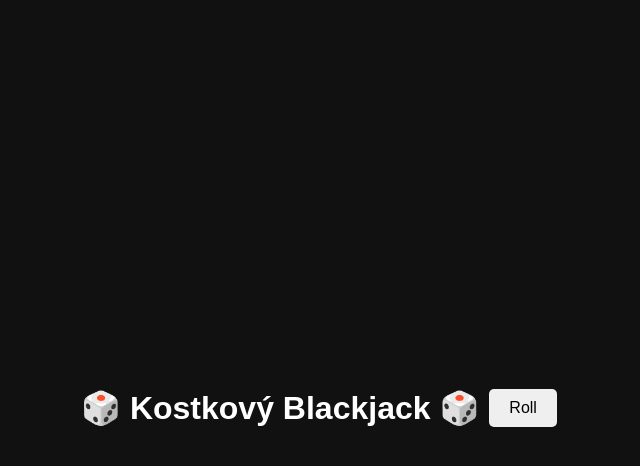
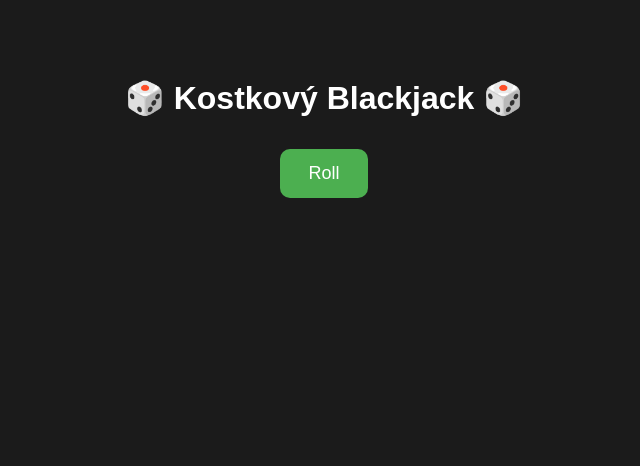
Before and after one commit to Fyssko/praxe_blackjack-Prazak-Haruda-, a plain HTML site: page index.html in a window 1280 px wide. Shown: the whole page, without its empty margins (316-956 px from the left). Drawn offline with Linux system fonts and the light colour scheme.

Commit message:
Update style.css

```diff
--- a/style.css
+++ b/style.css
@@ -1,36 +1,27 @@
 body {
-    font-family: Arial, sans-serif;
-    background: #111;
-    color: #fff;
-    display: flex;
-    justify-content: center;
-    align-items: center;
-    height: 100vh;
-}
-
-.game-container {
-    background: #222;
-    padding: 30px;
-    border-radius: 10px;
-    text-align: center;
-    box-shadow: 0 0 10px #444;
+  font-family: Arial, sans-serif;
+  text-align: center;
+  background-color: #1b1b1b;
+  color: #fff;
+  padding-top: 50px;
 }
 
 button {
-    padding: 10px 20px;
-    margin: 10px;
-    font-size: 1rem;
-    border: none;
-    border-radius: 5px;
-    cursor: pointer;
+  background-color: #4CAF50;
+  color: white;
+  padding: 14px 28px;
+  border: none;
+  cursor: pointer;
+  font-size: 18px;
+  margin: 10px;
+  border-radius: 10px;
 }
 
 button:hover {
-    background: #444;
+  background-color: #45a049;
 }
 
-.win img {
-    margin-top: 20px;
-    width: 300px;
-    border-radius: 10px;
+img {
+  margin-top: 20px;
+  max-width: 400px;
 }
```
